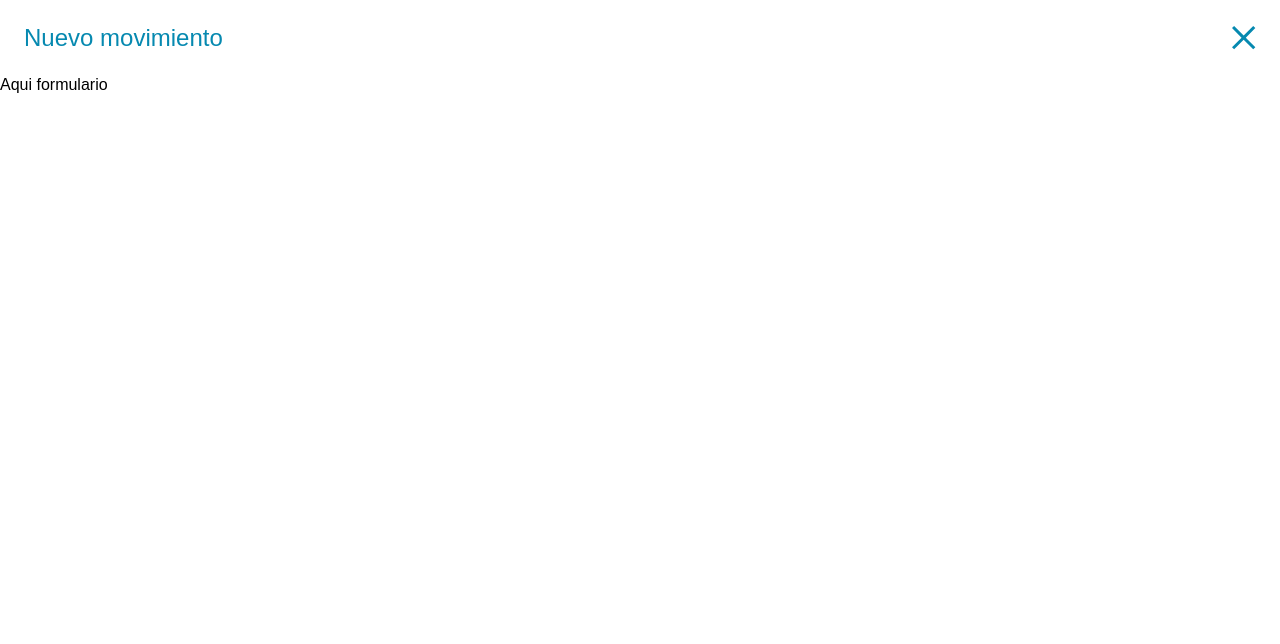
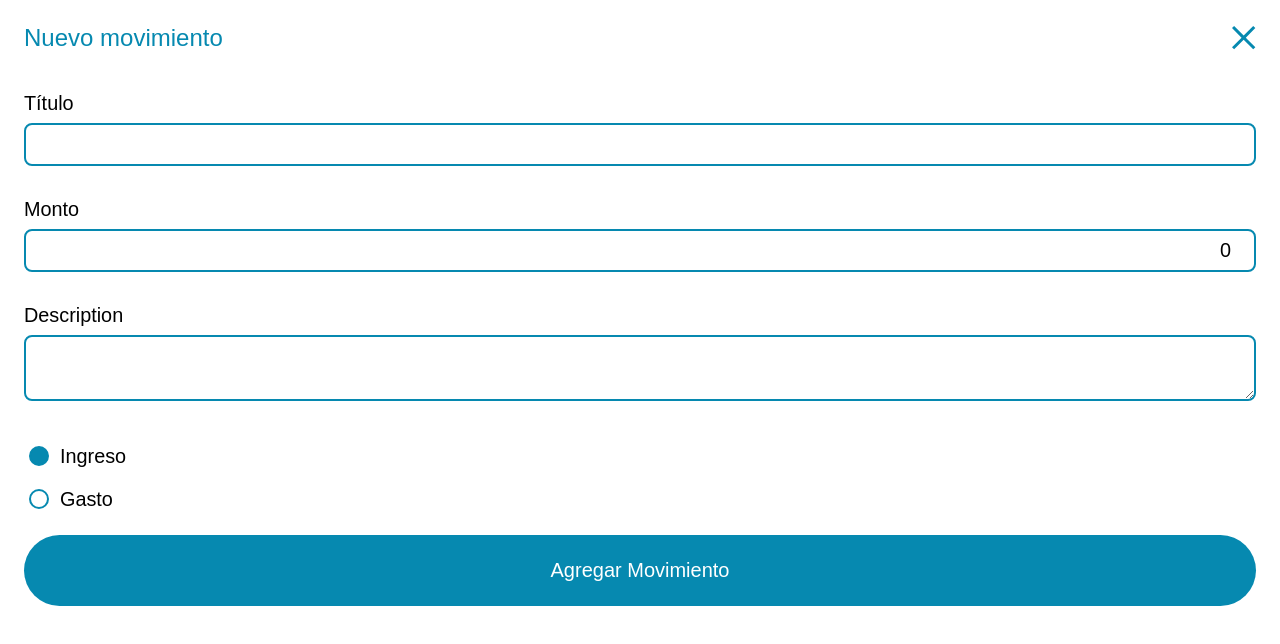
Before and after one commit to Edracobi028/app-cashFlow, a Vue app: page / in a window 1280 px wide. Both pictures are taken after a click on the button "Agregar Movimiento". Shown: the top 644 px of the page. Built offline with nearby package versions, Linux system fonts and the light colour scheme.

Commit message:
Formulario para agregar 11/21 - Reactividad en un formulario con radio button

```diff
--- a/src/components/Action.vue
+++ b/src/components/Action.vue
@@ -4,7 +4,34 @@
     </button>
     <teleport to="#app">
         <Modal v-show="showModal" @close="showModal = false">
-            Aqui formulario
+            <form @submit.prevent="submit">
+                <div class="field">
+                    <label for="">Título</label>
+                    <input type="text" v-model="title" />
+                </div>
+                <div class="field">
+                    <label for="">Monto</label>
+                    <input type="number" v-model="amount" />
+                </div>
+                <div class="field">
+                    <label for="">Description</label>
+                    <textarea row="4" v-model="description" ></textarea>
+                </div>
+                <div class="field">
+                    <label class="radio-label">
+                        <input type="radio" v-model="movementType" value="Ingreso">
+                        <span>Ingreso</span>
+                    </label>
+                    <label class="radio-label">
+                        <input type="radio" v-model="movementType" value="Gasto">
+                        <span>Gasto</span>
+                    </label>
+
+                </div>
+                <div class="action">
+                    <button>Agregar Movimiento</button>
+                </div>
+            </form>
         </Modal>
     </teleport>
 </template>
@@ -13,7 +40,16 @@
 import { ref } from 'vue';
 import Modal from './Modal.vue';
 
+//variables con valores iniciales "antes data()"
 const showModal = ref(false); //variable que abre y cierra el modal de manera dinamica con v-show
+const amount = ref(0);
+const description = ref("");
+const movementType =  ref("Ingreso");
+
+
+const submit = () => {
+    showModal.value = !showModal.value; //falso-verdadero / verdadero-falso
+};
 </script>
 
 <style scoped>
```
